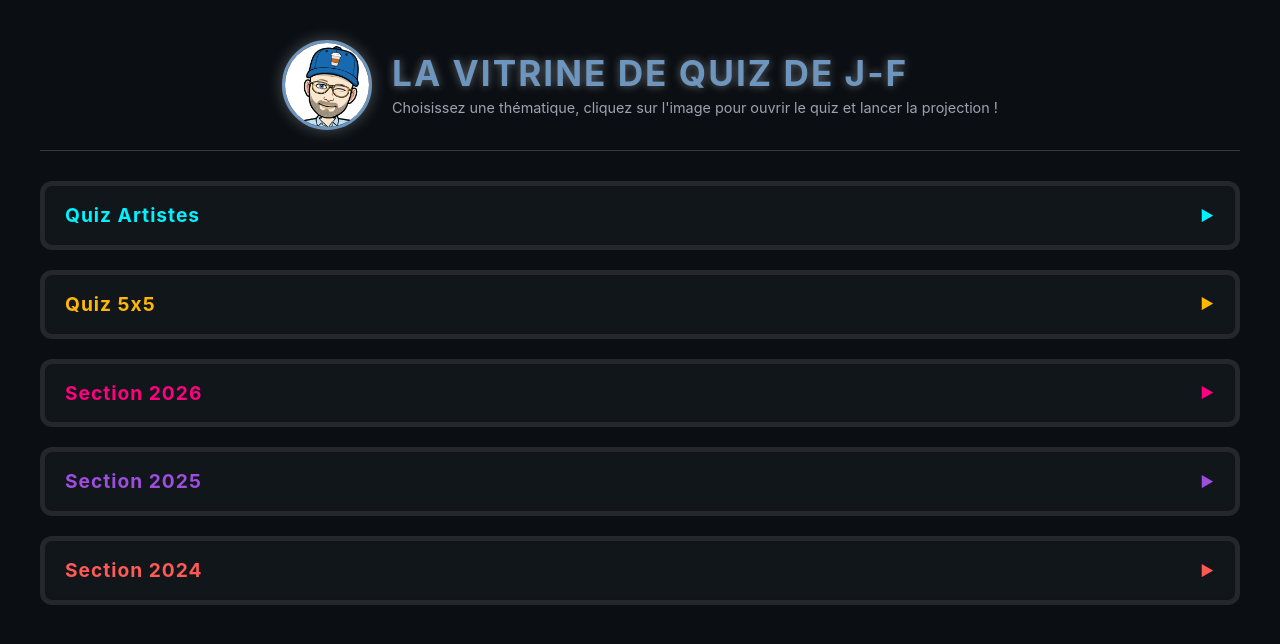
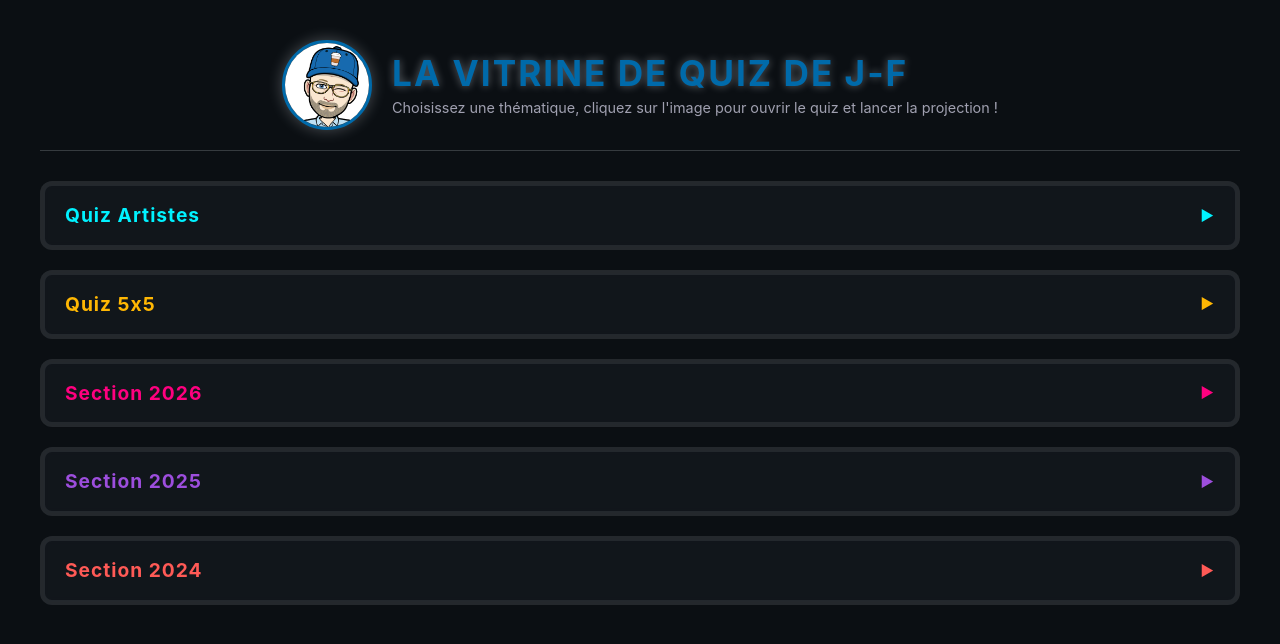
Before and after one commit to caronjf1976/caronjf1976.github.io, a plain HTML site: page index.html in a window 1280 px wide. Drawn offline with Linux system fonts and the light colour scheme.

Commit message:
Update index.html

```diff
--- a/index.html
+++ b/index.html
@@ -13,7 +13,7 @@
             --card-bg: #161b22;
             --text-main: #f0f8ff;
             --text-muted: #a0a0b0;
-            --header-metallic: #6D95BD;
+            --header-metallic: #006aaa;
             --header-shadow: #94a3b8;
         }
 
```
